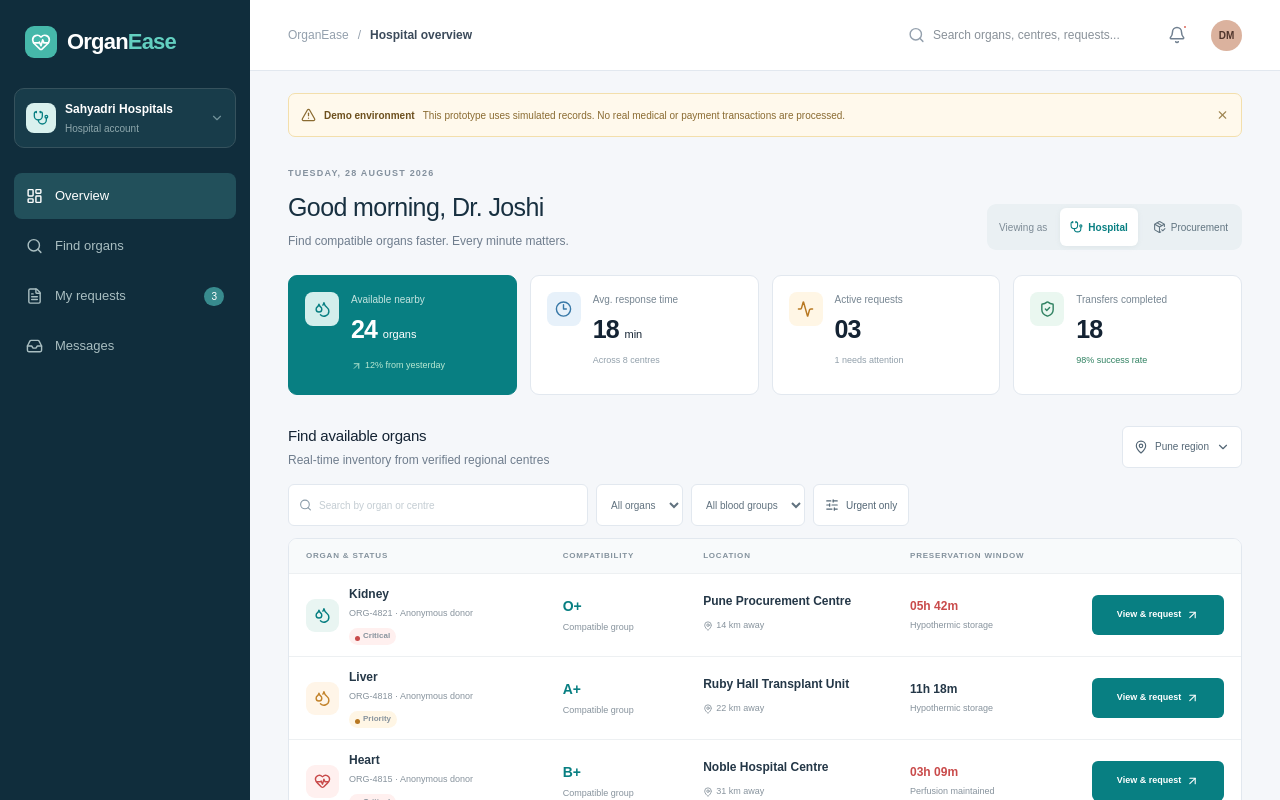
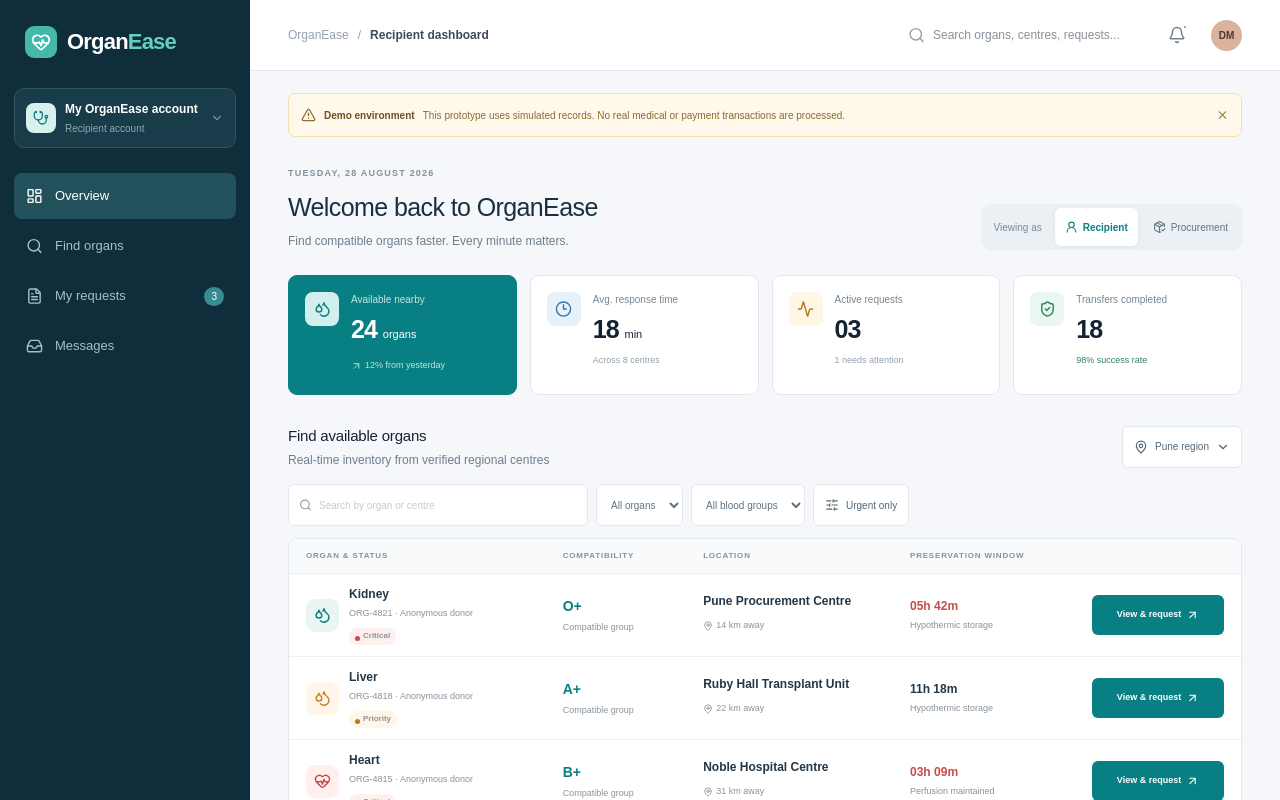
Before and after one commit to Jyothendra2005/OrganEase, a Next.js app: page / in a window 1280 px wide. Shown: the top 800 px of the page. Built offline with nearby package versions, Linux system fonts and the light colour scheme.

Commit message:
feat: update role from hospital to recipient and adjust UI accordingly

```diff
--- a/app/page.tsx
+++ b/app/page.tsx
@@ -67,7 +67,7 @@ function StatusBadge({ status }: { status: Organ['urgency'] | string }) {
 }
 
 export default function Page() {
-  const [role, setRole] = useState<'hospital' | 'center'>('hospital')
+  const [role, setRole] = useState<'recipient' | 'center'>('recipient')
   const [activeNav, setActiveNav] = useState('Overview')
   const [organFilter, setOrganFilter] = useState('All organs')
   const [bloodFilter, setBloodFilter] = useState('All blood groups')
@@ -93,28 +93,28 @@ export default function Page() {
   }
   const confirmRequest = (id: string) => {
     setRequests((current) => current.map((request) => request.id === id ? { ...request, status: 'Confirmed' } : request))
-    setNotice(`${id} confirmed. The hospital has been notified.`)
+    setNotice(`${id} confirmed. The recipient has been notified.`)
   }
 
   return (
     <main className="app-shell">
       <aside className={`sidebar ${mobileOpen ? 'sidebar-open' : ''}`}>
         <div className="brand"><div className="brand-mark"><HeartPulse /></div><span>Organ<span className="brand-accent">Ease</span></span></div>
-        <div className="workspace"><div className="workspace-icon"><Stethoscope /></div><div><strong>{role === 'hospital' ? 'Sahyadri Hospitals' : 'Pune Procurement Centre'}</strong><span>{role === 'hospital' ? 'Hospital account' : 'Procurement account'}</span></div><ChevronDown /></div>
+        <div className="workspace"><div className="workspace-icon"><Stethoscope /></div><div><strong>{role === 'recipient' ? 'My OrganEase account' : 'Pune Procurement Centre'}</strong><span>{role === 'recipient' ? 'Recipient account' : 'Procurement account'}</span></div><ChevronDown /></div>
         <nav className="nav-list" aria-label="Primary navigation">
           {navItems.map(({ label, icon: Icon }) => <button key={label} className={`nav-item ${activeNav === label ? 'nav-active' : ''}`} onClick={() => { setActiveNav(label); setMobileOpen(false) }}><Icon />{label}{label === 'My requests' && <span className="nav-count">3</span>}</button>)}
         </nav>
-        <div className="sidebar-bottom"><button className="nav-item"><ShieldCheck />Compliance centre</button><button className="nav-item"><LogOut />Sign out</button><div className="user-chip"><div className="avatar">DM</div><div><strong>Dr. Meera Joshi</strong><span>Transplant coordinator</span></div><ChevronDown /></div></div>
+        <div className="sidebar-bottom"><button className="nav-item"><ShieldCheck />Compliance centre</button><button className="nav-item"><LogOut />Sign out</button><div className="user-chip"><div className="avatar">AK</div><div><strong>Arjun Kapoor</strong><span>OrganEase member</span></div><ChevronDown /></div></div>
       </aside>
 
       <section className="main-area">
-        <header className="topbar"><button className="mobile-menu" onClick={() => setMobileOpen(!mobileOpen)} aria-label="Open navigation"><Menu /></button><div className="breadcrumb"><span>OrganEase</span><span>/</span><strong>{role === 'hospital' ? 'Hospital overview' : 'Procurement centre'}</strong></div><div className="top-actions"><div className="global-search"><Search /><input aria-label="Search" placeholder="Search organs, centres, requests..." /></div><button className="icon-button" aria-label="Notifications"><Bell /><span className="notification-dot" /></button><button className="top-avatar">DM</button></div></header>
+        <header className="topbar"><button className="mobile-menu" onClick={() => setMobileOpen(!mobileOpen)} aria-label="Open navigation"><Menu /></button><div className="breadcrumb"><span>OrganEase</span><span>/</span><strong>{role === 'recipient' ? 'Recipient dashboard' : 'Procurement centre'}</strong></div><div className="top-actions"><div className="global-search"><Search /><input aria-label="Search" placeholder="Search organs, centres, requests..." /></div><button className="icon-button" aria-label="Notifications"><Bell /><span className="notification-dot" /></button><button className="top-avatar">DM</button></div></header>
         <div className="content">
           <div className="demo-banner"><AlertTriangle /><span><strong>Demo environment</strong> &nbsp; This prototype uses simulated records. No real medical or payment transactions are processed.</span><button aria-label="Dismiss notice"><X /></button></div>
-          <div className="page-heading"><div><p className="eyebrow">{role === 'hospital' ? 'Tuesday, 28 August 2026' : 'Operations console'}</p><h1>{role === 'hospital' ? 'Good morning, Dr. Joshi' : 'Procurement centre dashboard'}</h1><p className="heading-sub">{role === 'hospital' ? 'Find compatible organs faster. Every minute matters.' : 'Review incoming requests and keep transfers moving.'}</p></div><div className="role-switcher"><span>Viewing as</span><button className={role === 'hospital' ? 'role-active' : ''} onClick={() => setRole('hospital')}><Stethoscope />Hospital</button><button className={role === 'center' ? 'role-active' : ''} onClick={() => setRole('center')}><PackageCheck />Procurement</button></div></div>
+          <div className="page-heading"><div><p className="eyebrow">{role === 'recipient' ? 'Tuesday, 28 August 2026' : 'Operations console'}</p><h1>{role === 'recipient' ? 'Welcome back to OrganEase' : 'Procurement centre dashboard'}</h1><p className="heading-sub">{role === 'recipient' ? 'Find compatible organs faster. Every minute matters.' : 'Review incoming requests and keep transfers moving.'}</p></div><div className="role-switcher"><span>Viewing as</span><button className={role === 'recipient' ? 'role-active' : ''} onClick={() => setRole('hospital')}><UserRound />Recipient</button><button className={role === 'center' ? 'role-active' : ''} onClick={() => setRole('center')}><PackageCheck />Procurement</button></div></div>
           {notice && <div className="toast"><Check /><span>{notice}</span><button onClick={() => setNotice('')}><X /></button></div>}
 
-          {role === 'hospital' ? <>
+          {role === 'recipient' ? <>
             <div className="metrics"><div className="metric-card metric-primary"><div className="metric-icon"><Droplets /></div><div><span>Available nearby</span><strong>24 <small>organs</small></strong><em><ArrowUpRight /> 12% from yesterday</em></div></div><div className="metric-card"><div className="metric-icon soft-blue"><Clock3 /></div><div><span>Avg. response time</span><strong>18 <small>min</small></strong><em className="neutral">Across 8 centres</em></div></div><div className="metric-card"><div className="metric-icon soft-amber"><Activity /></div><div><span>Active requests</span><strong>03</strong><em className="neutral">1 needs attention</em></div></div><div className="metric-card"><div className="metric-icon soft-green"><ShieldCheck /></div><div><span>Transfers completed</span><strong>18</strong><em>98% success rate</em></div></div></div>
             <div className="section-head"><div><h2>Find available organs</h2><p>Real-time inventory from verified regional centres</p></div><button className="outline-button"><MapPin />Pune region <ChevronDown /></button></div>
             <div className="filter-row"><div className="filter-search"><Search /><input placeholder="Search by organ or centre" /></div><select value={organFilter} onChange={(e) => setOrganFilter(e.target.value)} aria-label="Filter by organ"><option>All organs</option><option>Kidney</option><option>Liver</option><option>Heart</option><option>Pancreas</option></select><select value={bloodFilter} onChange={(e) => setBloodFilter(e.target.value)} aria-label="Filter by blood group"><option>All blood groups</option><option>O+</option><option>A+</option><option>B+</option><option>AB+</option><option>O-</option></select><button className={`filter-button ${urgencyOnly ? 'selected' : ''}`} onClick={() => setUrgencyOnly(!urgencyOnly)}><SlidersHorizontal />Urgent only</button></div>
```
